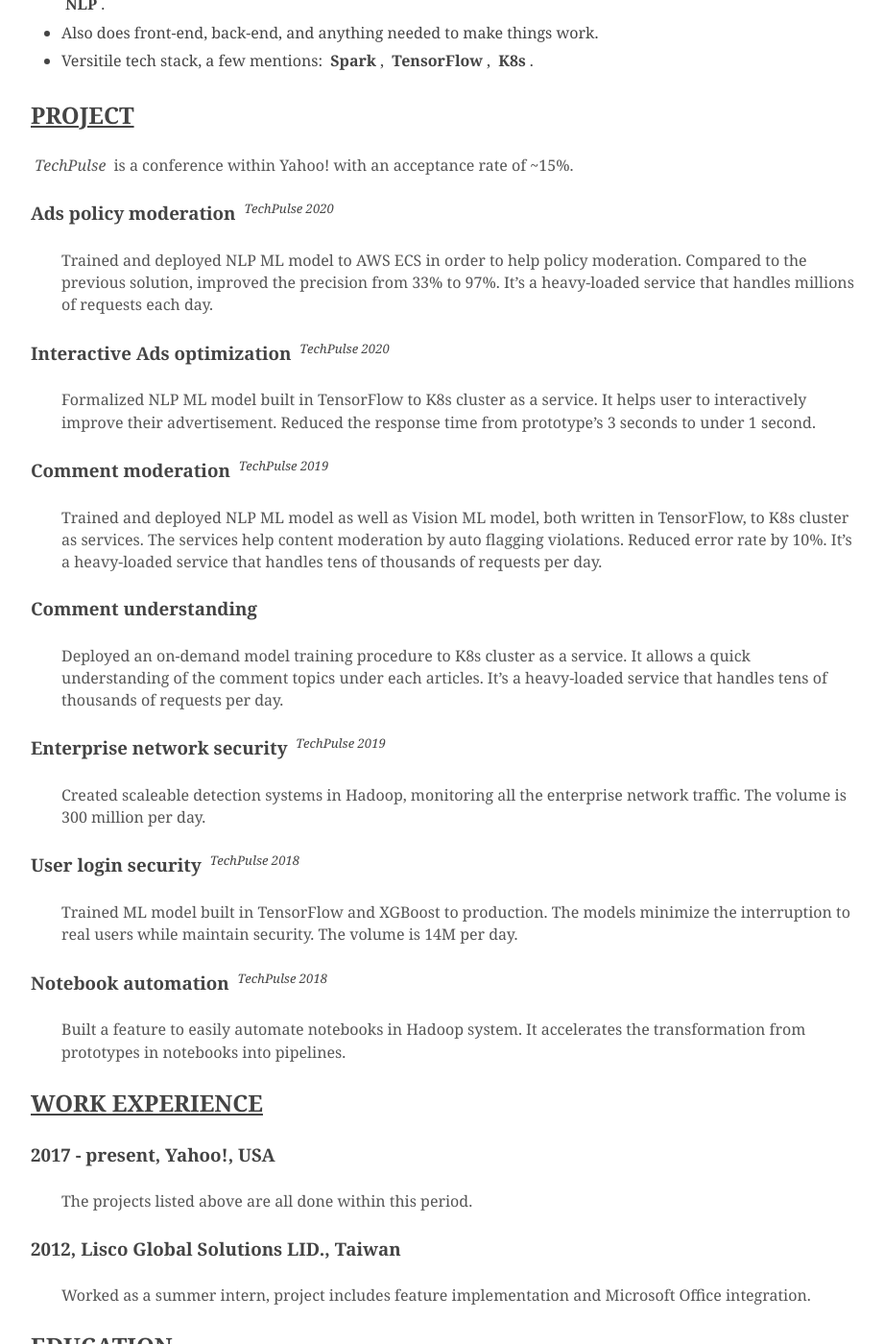
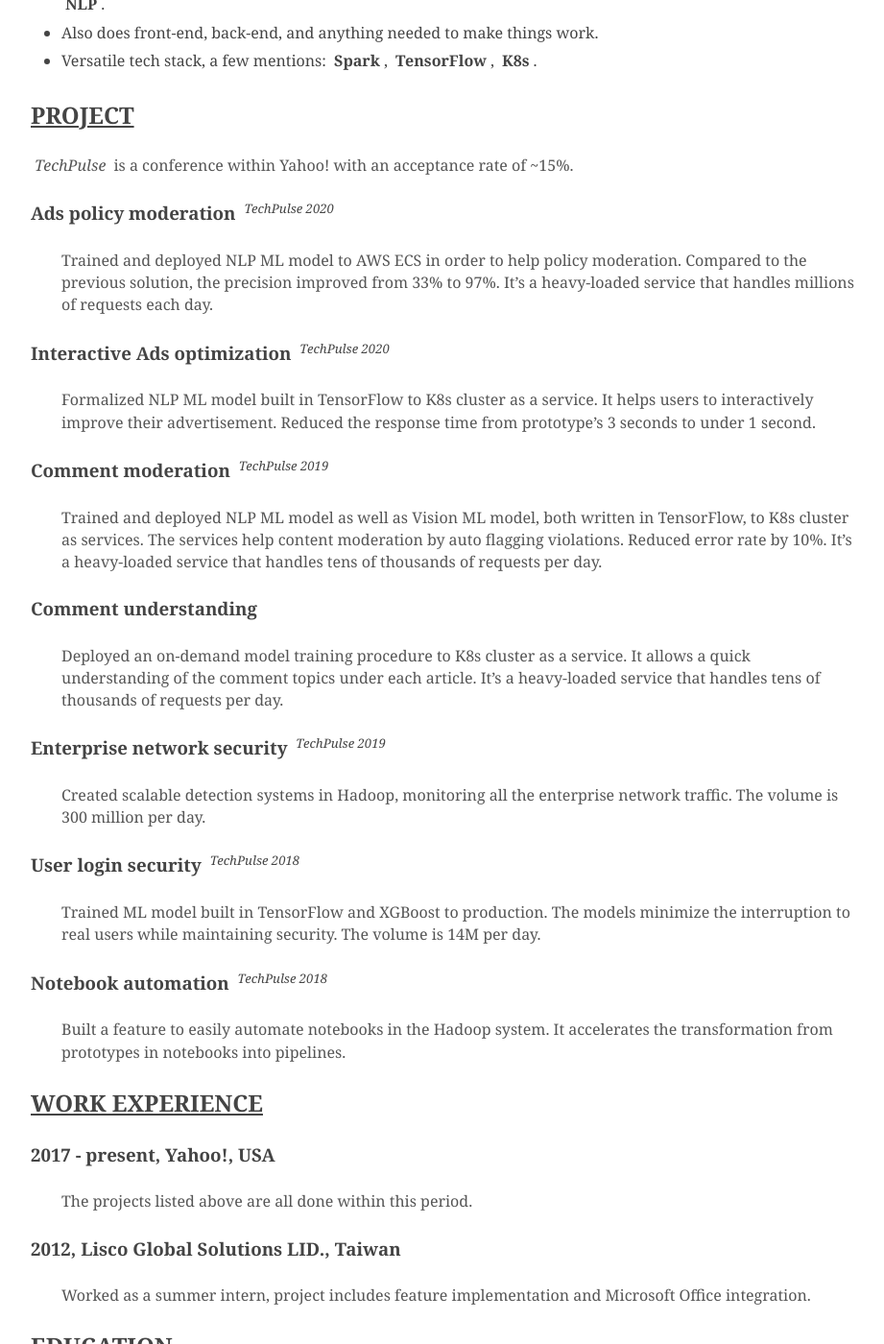
Before and after one commit to NivekNey/NivekNey.github.io, a Jekyll site: the page built from index.md, in a window 1280 px wide and 1400 px high, scrolled down 328 px. Shown: the whole window at 96% size, without its empty margins (160-1081 px from the left). Built offline with Jekyll 4.4.1, drawn with Linux system fonts in a browser that asks for light colours; some of the changed text lies outside the part shown.

Commit message:
Update index.md

```diff
--- a/index.md
+++ b/index.md
@@ -18,9 +18,9 @@ title: Kevin Yen
 ## About me
 
 -   US citizen, Master's in Computer Science.
--   Working on __data science__ and __applied machine learning__. Projects include but not limited to __Vision__ and __NLP__.
+-   Working on __data science__ and __applied machine learning__. Projects include but are not limited to __Vision__ and __NLP__.
 -   Also does front-end, back-end, and anything needed to make things work.
--   Versitile tech stack, a few mentions: __Spark__, __TensorFlow__, __K8s__.
+-   Versatile tech stack, a few mentions: __Spark__, __TensorFlow__, __K8s__.
 
 ## Project
 
@@ -28,11 +28,11 @@ _TechPulse_ is a conference within Yahoo! with an acceptance rate of ~15%.
 
 ### Ads policy moderation <sup>TechPulse 2020</sup>
 
-> Trained and deployed NLP ML model to AWS ECS in order to help policy moderation. Compared to the previous solution, improved the precision from 33% to 97%. It's a heavy-loaded service that handles millions of requests each day.
+> Trained and deployed NLP ML model to AWS ECS in order to help policy moderation. Compared to the previous solution, the precision improved from 33% to 97%. It's a heavy-loaded service that handles millions of requests each day.
 
 ### Interactive Ads optimization <sup>TechPulse 2020</sup>
 
-> Formalized NLP ML model built in TensorFlow to K8s cluster as a service. It helps user to interactively improve their advertisement. Reduced the response time from prototype's 3 seconds to under 1 second.
+> Formalized NLP ML model built in TensorFlow to K8s cluster as a service. It helps users to interactively improve their advertisement. Reduced the response time from prototype's 3 seconds to under 1 second.
 
 ### Comment moderation <sup>TechPulse 2019</sup>
 
@@ -40,19 +40,19 @@ _TechPulse_ is a conference within Yahoo! with an acceptance rate of ~15%.
 
 ### Comment understanding
 
-> Deployed an on-demand model training procedure to K8s cluster as a service. It allows a quick understanding of the comment topics under each articles. It's a heavy-loaded service that handles tens of thousands of requests per day.
+> Deployed an on-demand model training procedure to K8s cluster as a service. It allows a quick understanding of the comment topics under each article. It's a heavy-loaded service that handles tens of thousands of requests per day.
 
 ### Enterprise network security <sup>TechPulse 2019</sup>
 
-> Created scaleable detection systems in Hadoop, monitoring all the enterprise network traffic. The volume is 300 million per day.
+> Created scalable detection systems in Hadoop, monitoring all the enterprise network traffic. The volume is 300 million per day.
 
 ### User login security <sup>TechPulse 2018</sup>
 
-> Trained ML model built in TensorFlow and XGBoost to production. The models minimize the interruption to real users while maintain security. The volume is 14M per day.
+> Trained ML model built in TensorFlow and XGBoost to production. The models minimize the interruption to real users while maintaining security. The volume is 14M per day.
 
 ### Notebook automation <sup>TechPulse 2018</sup>
 
-> Built a feature to easily automate notebooks in Hadoop system. It accelerates the transformation from prototypes in notebooks into pipelines.
+> Built a feature to easily automate notebooks in the Hadoop system. It accelerates the transformation from prototypes in notebooks into pipelines.
 
 ## Work experience
 
```
Also changed, not shown: other parts of index.md (+1 -1 lines).
